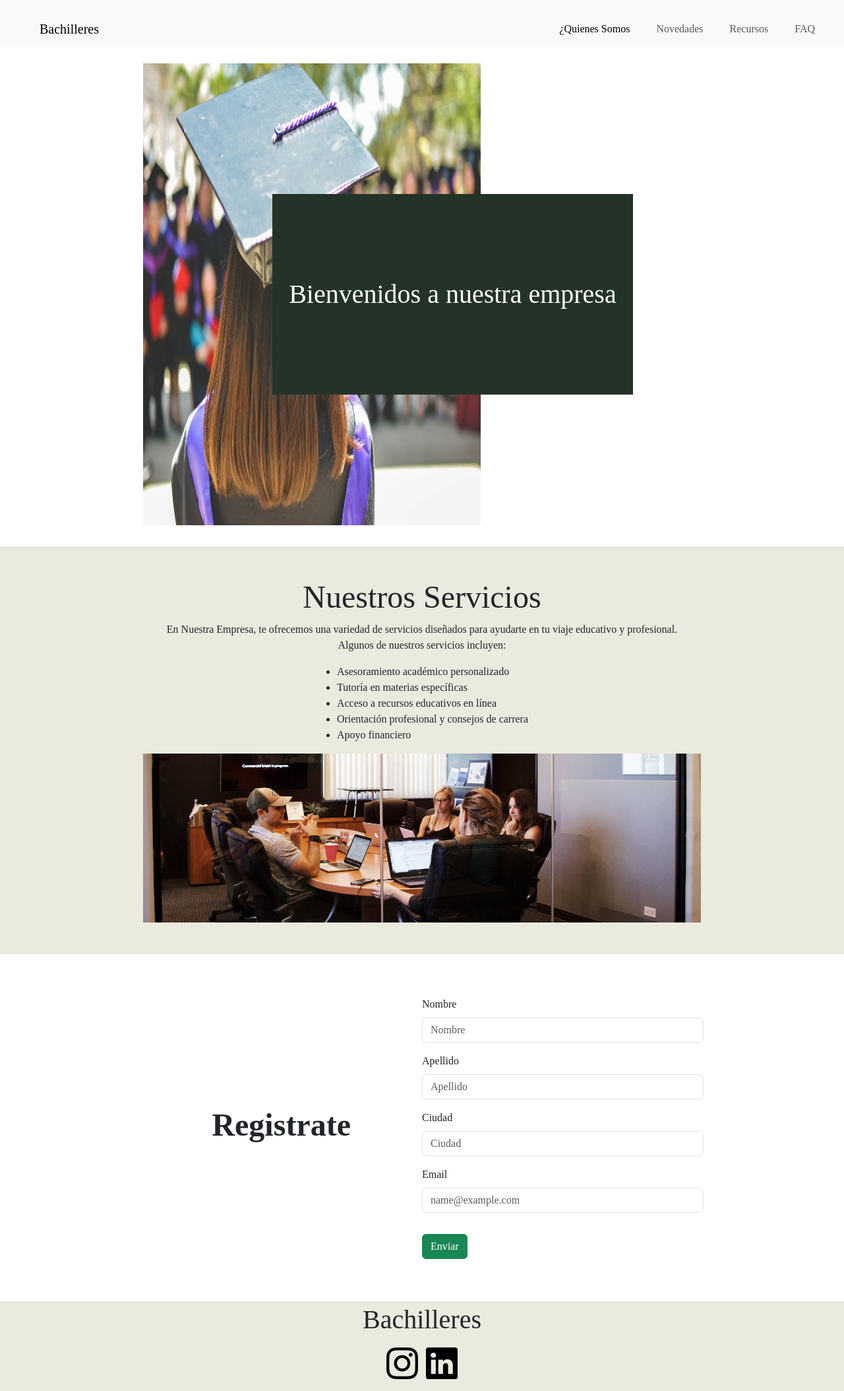
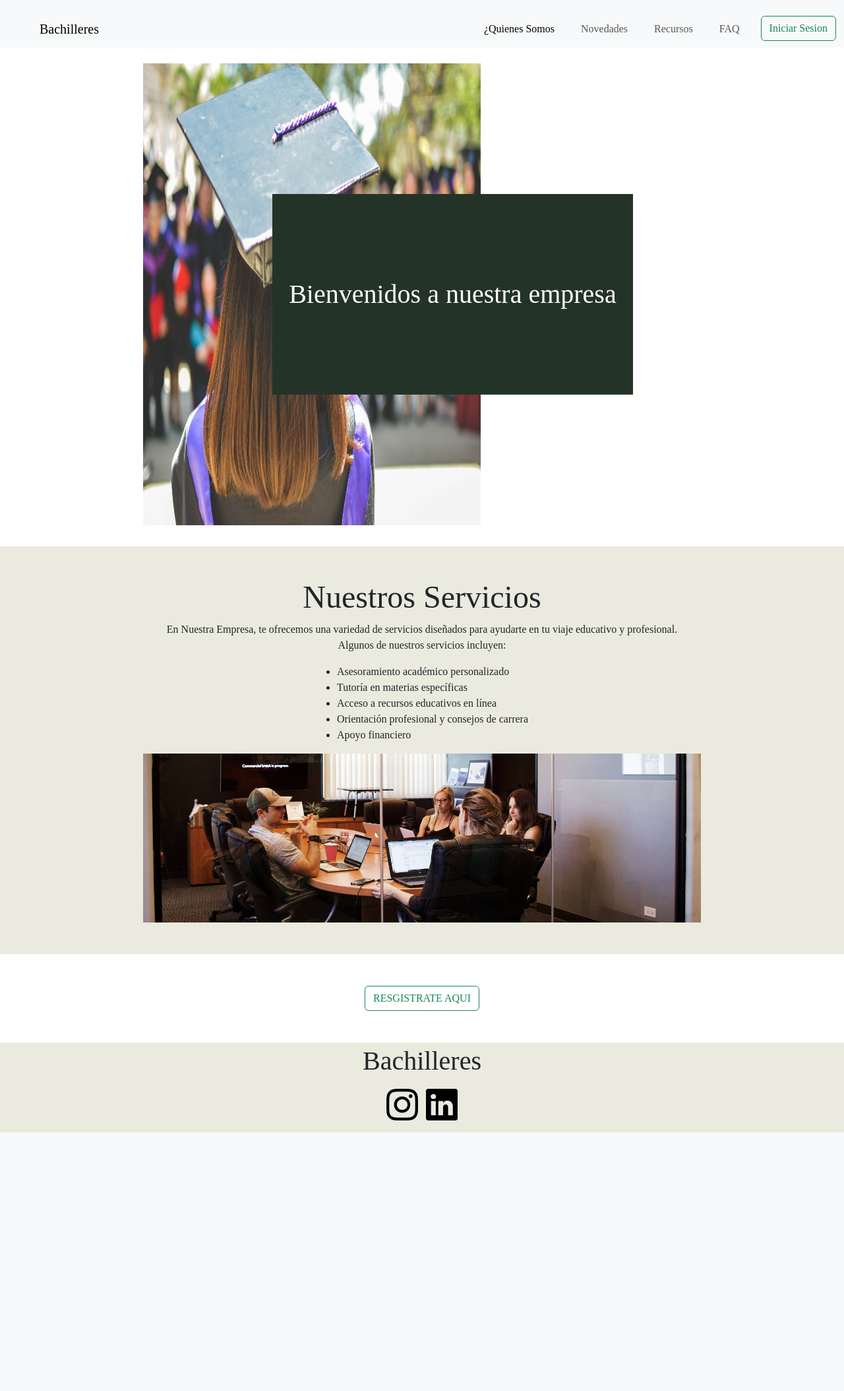
Before and after one commit to DavidAvila6/Bachilleres, a Django app: page / in a window 1280 px wide. Shown: the whole page at 66% size. After the commit the page ends 1716 px from the top, so only its background shows below. Run offline with Django 3.2, Linux system fonts and the light colour scheme.

Commit message:
VALIDACION DE LOGIN Y BOTONES LINDOS

```diff
--- a/mainPage/templates/base.html
+++ b/mainPage/templates/base.html
@@ -14,6 +14,11 @@
     <nav class="navbar navbar-expand-lg bg-body-tertiary pt-4">
       <div class="container-fluid ms-5">
           <a class="navbar-brand" href="/">Bachilleres</a>
+          {% if user.is_authenticated  %}
+          <li>
+            <a href="#"> @{{ user.username }}</a>
+          </li>
+          {% endif  %}
           <button class="navbar-toggler" type="button" data-bs-toggle="collapse" data-bs-target="#navbarNav"
               aria-controls="navbarNav" aria-expanded="false" aria-label="Toggle navigation">
               <span class="navbar-toggler-icon"></span>
@@ -32,6 +37,15 @@
                   <li class="nav-item pe-4">
                     <a class="nav-link" href="/faq">FAQ</a>
                 </li>
+                {% if user.is_authenticated  %}
+                <li>
+                  <a type="button" class="btn btn-outline-danger" aria-current="page" href="{% url 'logout' %}">Cerrar Sesion</a>
+                </li>
+                {% else %}
+                <li>
+                  <a type="button" class="btn btn-outline-success" aria-current="page" href="{% url 'login' %}">Iniciar Sesion</a>
+                </li>
+                {% endif  %}
               </ul>
           </div>
       </div>
--- a/mainPage/templates/hub.html
+++ b/mainPage/templates/hub.html
@@ -1,7 +1,6 @@
 {% extends 'base.html' %}
 
 {% block content %}
-
     <div class="imgbienbenidos row justify-content-center">
 
         <div class="col-md-8 ">
@@ -41,28 +40,9 @@
     </div>
     <div class="Contactanos row g-0 my-5 justify-content-center">
         <div class="texto_contacto col-md-4 text-center my-auto">
-            <h5>Registrate</h5>
-        </div>
-        <div class="FormRegistro col-md-4">
-            <form>
-                <div class="FormLabels my-3">
-                    <label for="FormNombre" class="form-label">Nombre</label>
-                    <input type="text" class="form-control" id="FormNombre" placeholder="Nombre">
-                </div>
-                <div class="FormLabels my-3">
-                    <label for="FormApellido" class="form-label">Apellido</label>
-                    <input type="text" class="form-control" id="FormApellido" placeholder="Apellido">
-                </div>
-                <div class="FormLabels my-3">
-                    <label for="FormCiudad" class="form-label">Ciudad</label>
-                    <input type="text" class="form-control" id="FormCiudad" placeholder="Ciudad">
-                </div>
-                <div class="FormLabels my-3">
-                    <label for="formemail" class="form-label">Email</label>
-                    <input type="email" class="form-control" id="formemail" placeholder="name@example.com">
-                </div>
-                <button type="button" class="btn btn-success my-3">Enviar</button>
-        </div>
+            <div>
+                <a href="/registro" class="btn btn-outline-success">RESGISTRATE AQUI</a>
+            </div>
         </form>
     </div>
 
--- a/mainPage/templates/registration/login.html
+++ b/mainPage/templates/registration/login.html
@@ -24,8 +24,12 @@
                             {% csrf_token %}
                             {{ form.as_p }}
                             <a href="">ir al home</a>
-
+                            <br>
                             <input type="submit" value="Ingresar" class="btn btn-success float-right">
+                            <br>
+                            <br>
+                            <p>Si no estas registrado:</p>
+                            <a href="/registro" class="btn btn-outline-success">RESGISTRATE AQUI</a>
 
                         </form>
                     </div>
--- a/mainPage/templates/registration/registro.html
+++ b/mainPage/templates/registration/registro.html
@@ -23,7 +23,7 @@
 
                             {% csrf_token %}
                             {{ form.as_p }}
-                            <a href="">ir al home</a>
+                            <a href="/">ir al home</a>
                             <br>
                             <a href="{% url 'login' %}">inciar sesion</a>
                             <br>
```
Also changed, not shown: db.sqlite3.
